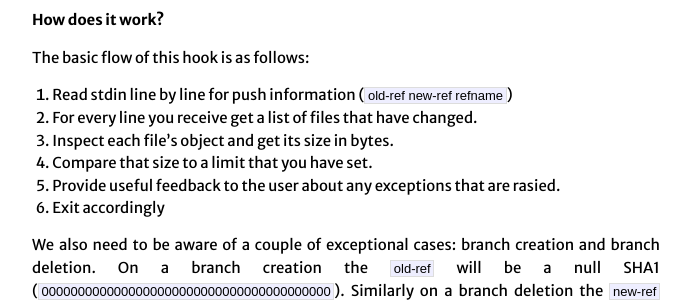
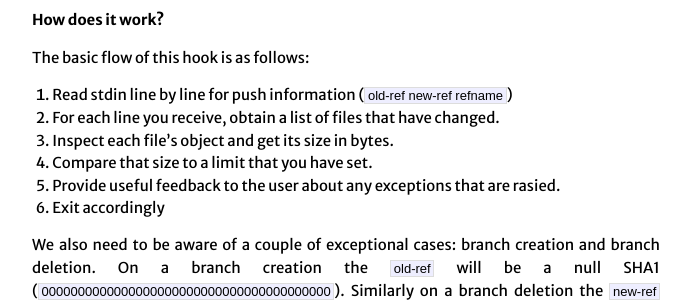
Before and after one commit to gmaccarone/gmaccarone.github.io, a Jekyll site: the page built from _posts/2013-06-20-blocking-large-file-commits-in-git.markdown, in a window 1280 px wide and 900 px high, scrolled down 1041 px. Shown: the part 152-454 px from the top of the window, without its empty margins (294-985 px from the left). Built offline with Jekyll 4.4.1, drawn with Linux system fonts in a browser that asks for light colours; some web fonts are replaced; comment, search, counter and statistics services are not loaded.

Commit message:
More gramatical cleanup.

```diff
--- a/_posts/2013-06-20-blocking-large-file-commits-in-git.markdown
+++ b/_posts/2013-06-20-blocking-large-file-commits-in-git.markdown
@@ -66,7 +66,7 @@ limit.
 The basic flow of this hook is as follows:
 
 1. Read stdin line by line for push information (`old-ref new-ref refname`)
-1. For every line you receive get a list of files that have changed.
+1. For each line you receive, obtain a list of files that have changed.
 1. Inspect each file's object and get its size in bytes.
 1. Compare that size to a limit that you have set.
 1. Provide useful feedback to the user about any exceptions that are rasied.
```
